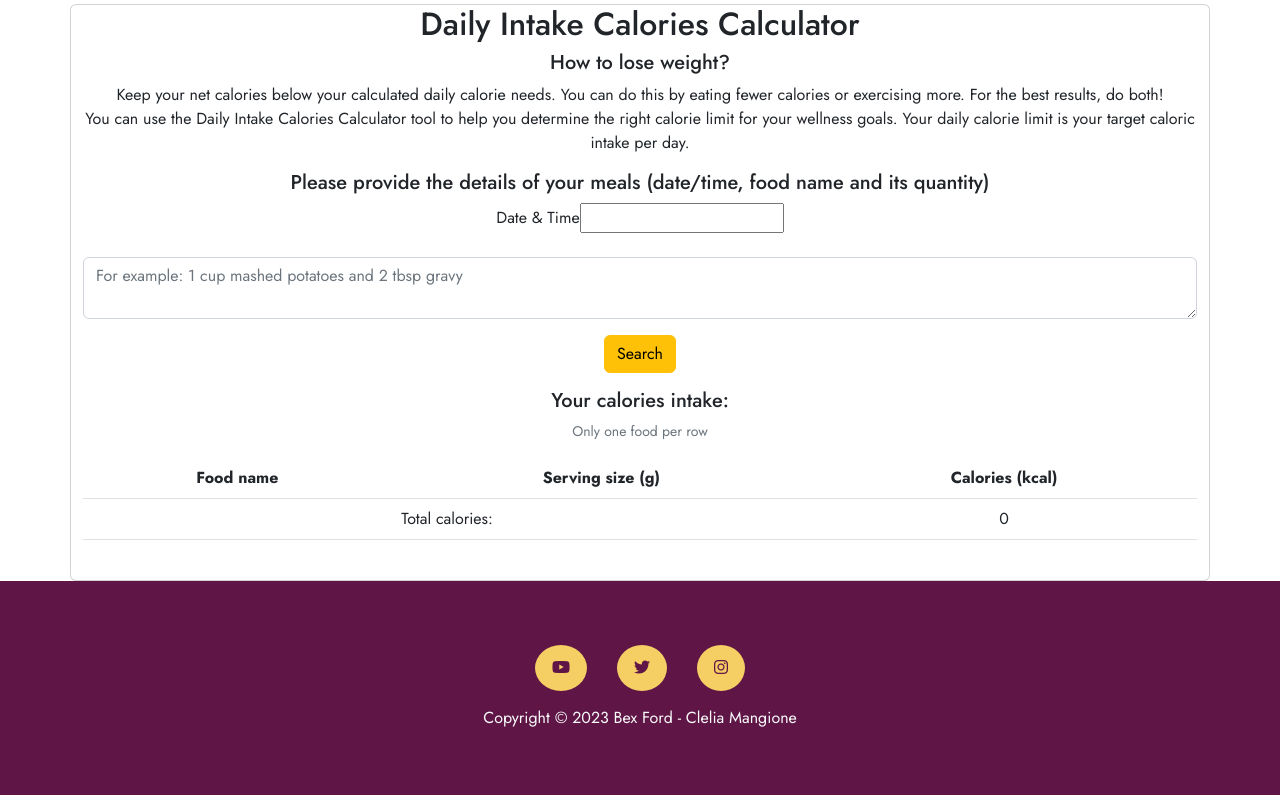
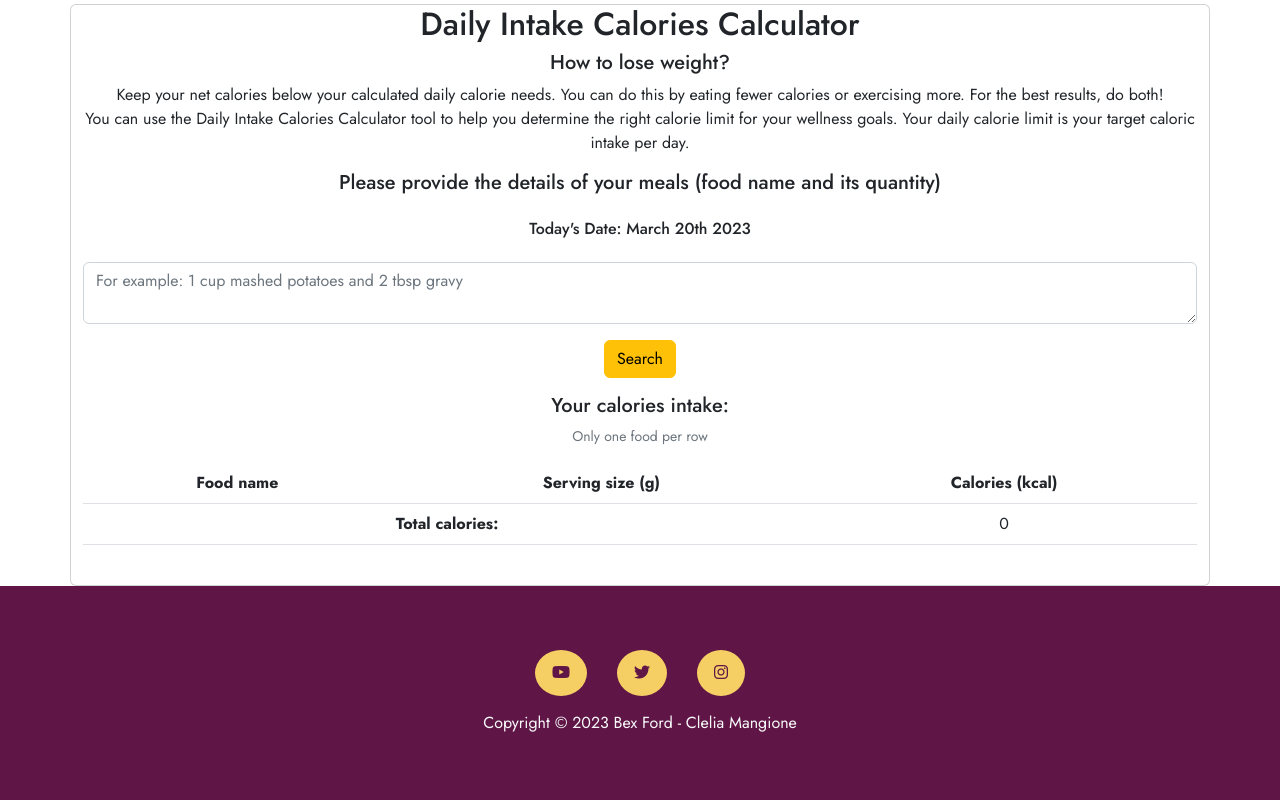
Before and after one commit to Clelia-M/WellFit, a React (Create React App) app: page / in a window 1280 px wide. Shown: the part 800-1600 px from the top of the page. Built offline with nearby package versions, Linux system fonts and the light colour scheme; some icons are missing.

Commit message:
removed the code for calendar selection and changed to current date, made minor styling changes

```diff
--- a/src/components/Nutritions.js
+++ b/src/components/Nutritions.js
@@ -1,11 +1,12 @@
 import React, { useState } from "react";
 import API from "../utils/API";
-import CalendarTime from "./CalendarTime";
+import Moment from 'react-moment';
 
 function Nutritions() {
   const [search, setSearch] = useState("")
   const [results, setResults] = useState([])
-  const [formData, setFormData] = useState({ dateTime: "", food: "" });
+  const [formData, setFormData] = useState({ food: "" });
+  const date = new Date();
 
   const searchFood = query => {
     API.search(query)
@@ -30,13 +31,11 @@ function Nutritions() {
     searchFood(search);
     let savedSearch = JSON.parse(localStorage.getItem("searchedFood")) || [];
     savedSearch.push({
-      date: document.getElementById("dateInput").value,
       meal: document.getElementById("food-search").value,
     });
     localStorage.setItem("searchedFood", JSON.stringify(savedSearch));
     setSearch("");
     setFormData({
-      dateTime: "",
       food: ""
     });
   };
@@ -66,10 +65,9 @@ function Nutritions() {
                 You can use the Daily Intake Calories Calculator tool to help you determine the right calorie limit for your wellness goals.
                 Your daily calorie limit is your target caloric intake per day.
               </p>
-              <h5>Please provide the details of your meals (date/time, food name and its quantity)</h5>
-              <div className="dateInput mb-4">
-                <label className="font-weight-bold">Date & Time</label>
-                <CalendarTime />
+              <h5>Please provide the details of your meals (food name and its quantity)</h5>
+              <div className="dateInput my-3">
+                <h6 className="font-weight-bold">Today's Date: <Moment format='MMMM Do YYYY'>{date}</Moment></h6>
               </div>
               <form>
                 <div className="form-group">
@@ -107,12 +105,11 @@ function Nutritions() {
                       </tr>
                     ))}
                     <tr>
-                      <td colspan="2">Total calories:</td>
+                      <td colspan="2"><strong>Total calories:</strong></td>
                       <td id="sumCal">{calorieSum()}</td>
                     </tr>
                   </tbody>
                 </table>
-
               </div>
             </div>
           </div>
```
